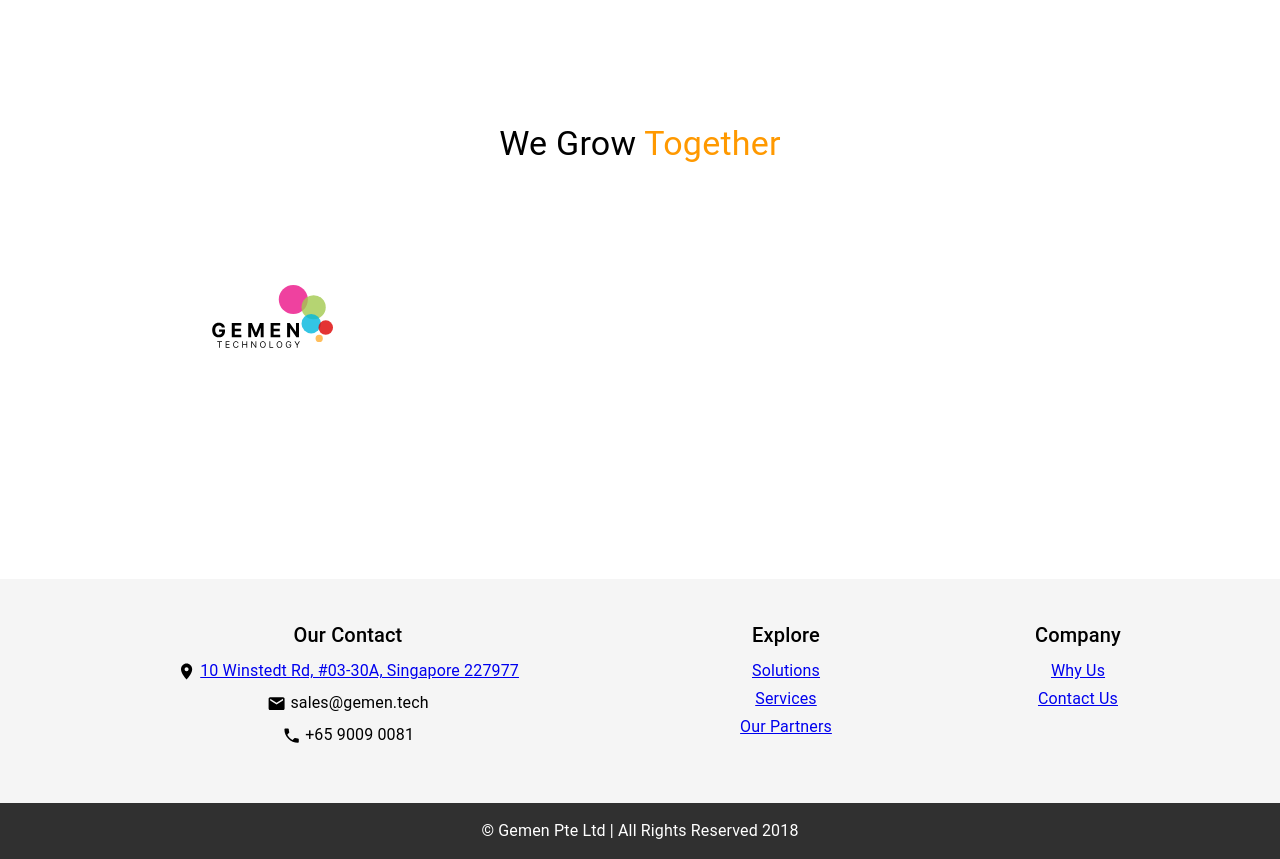
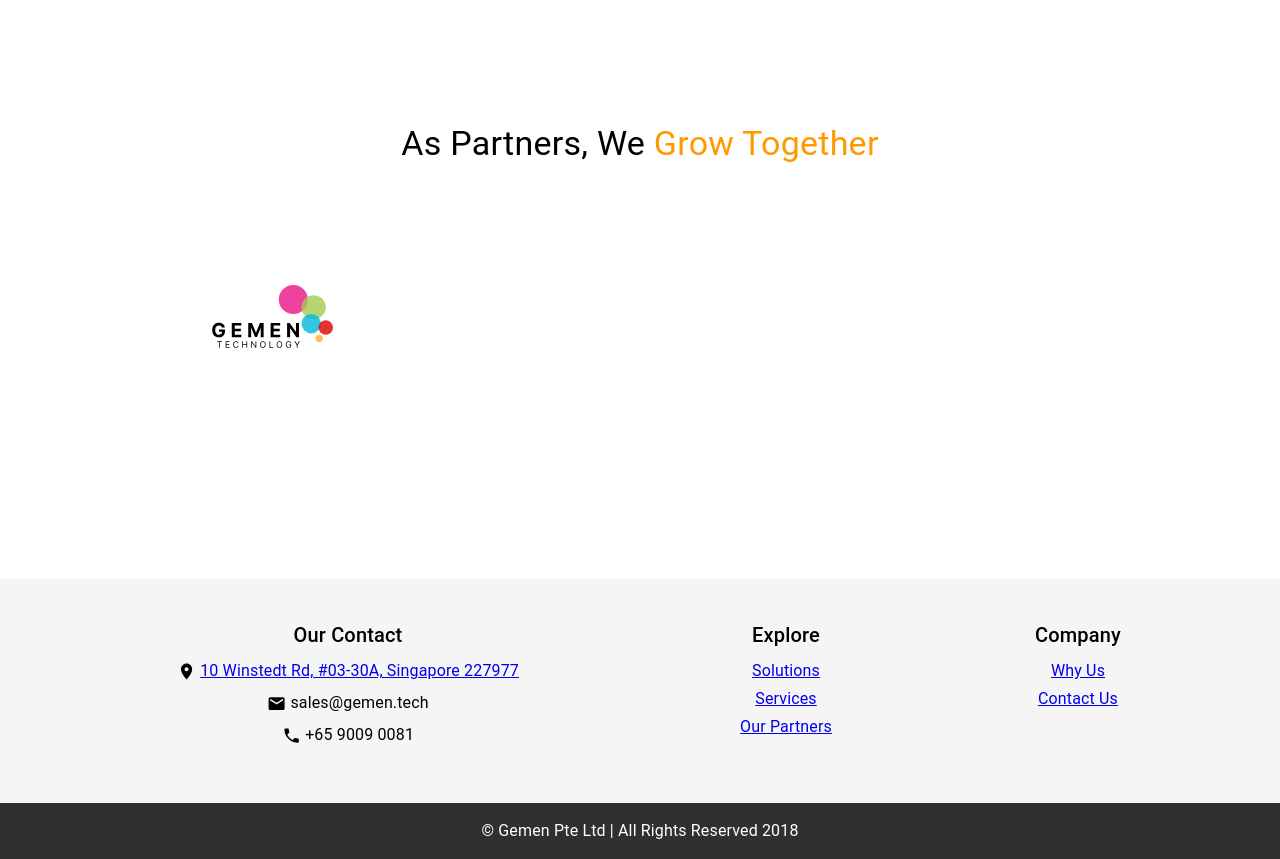
Before and after one commit to Xycone/Gemen_Website_Frontend, a React (Vite) app: page /homepage in a window 1280 px wide. Shown: the part 3260-4119 px from the top of the page. Built offline with nearby package versions, Linux system fonts and the light colour scheme.

Commit message:
Changed text on partners section

```diff
--- a/src/components/Partners.jsx
+++ b/src/components/Partners.jsx
@@ -10,7 +10,7 @@ function Partners() {
             {/* Partners Section */}
             <Box sx={{ mb: 10, fontWeight: 'bold', textAlign: 'center' }}>
                 <Typography variant="h4">
-                    We Grow <span style={{ color: '#FF9900' }}>Together</span>
+                    As Partners, We <span style={{ color: '#FF9900' }}>Grow Together</span>
                 </Typography>
             </Box>
             <Grid container spacing={2} sx={{ textAlign: 'center', borderRadius: 4, py: 5 }}>
```
